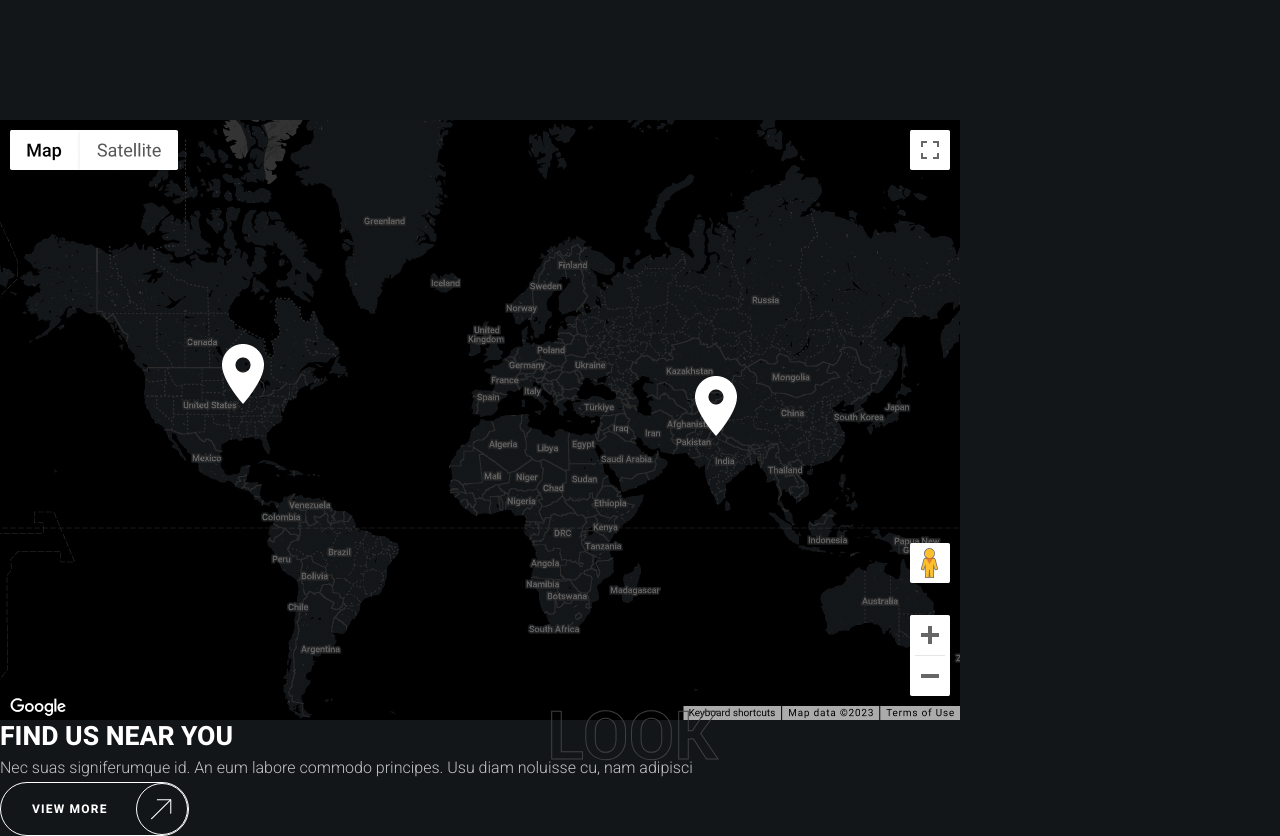
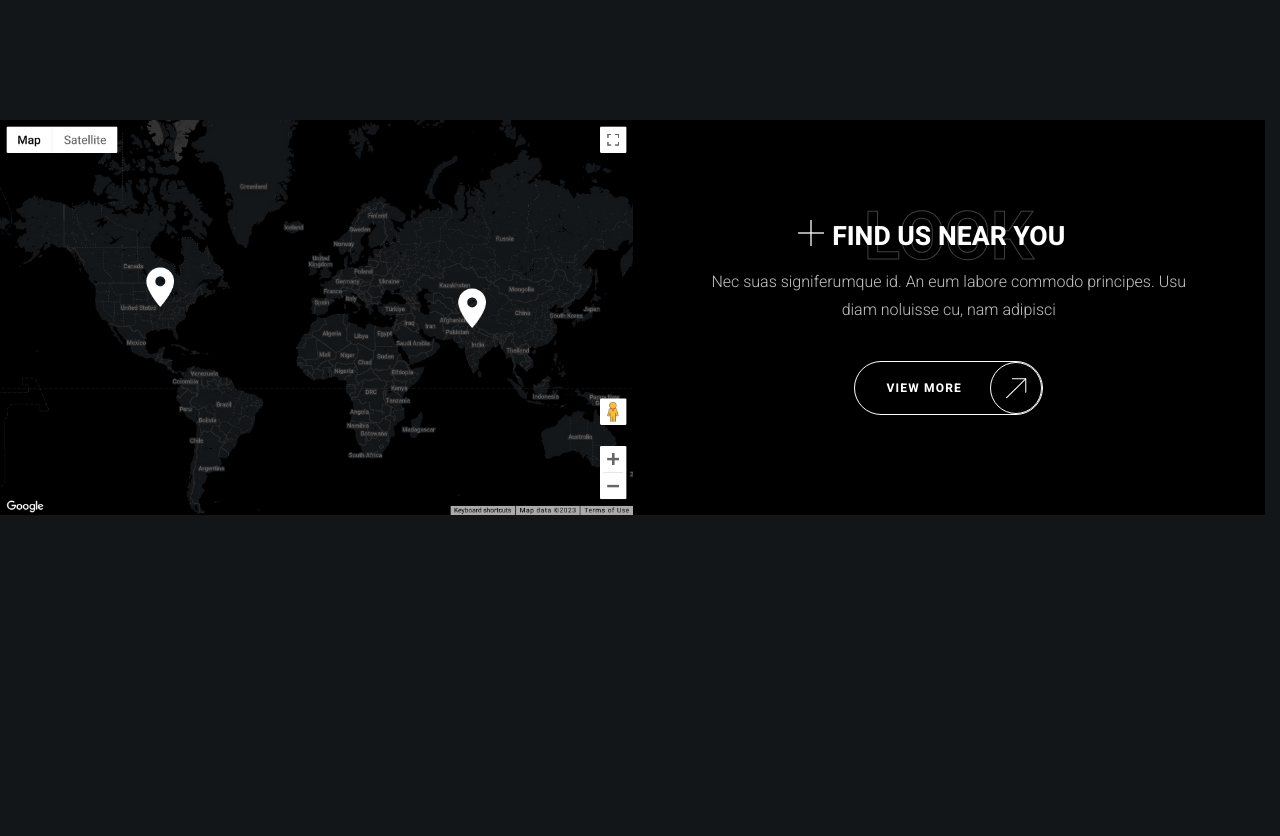
Before and after one commit to zhaslanulydev/kropp-fitness, a website: page src/index.html in a window 1280 px wide. Shown: the part 4400-5236 px from the top of the page. After the commit the page ends 4915 px from the top, so only its background shows below. Drawn offline with Linux system fonts and the light colour scheme.

Commit message:
feat(styles): add location section styles

```diff
--- /dev/null
+++ b/src/styles/layout/location.css
@@ -0,0 +1,33 @@
+.location {
+  background-color: var(--color-dark);
+}
+
+.location-inner {
+  display: grid;
+  grid-template-columns: repeat(2, 1fr);
+}
+
+.location-map-image {
+  height: auto;
+}
+
+.location-body {
+  display: flex;
+  flex-direction: column;
+  justify-content: center;
+  align-items: center;
+  padding: 80px 15px;
+  text-align: center;
+}
+
+.location-title:not(:last-child) {
+  margin-bottom: 14px;
+}
+
+.location-description {
+  max-width: 490px;
+
+  &:not(:last-child) {
+    margin-bottom: 37px;
+  }
+}
--- a/src/styles/main.css
+++ b/src/styles/main.css
@@ -15,3 +15,4 @@
 @import 'layout/motivation.css';
 @import 'layout/training-types.css';
 @import 'layout/join-us.css';
+@import 'layout/location.css';
```
